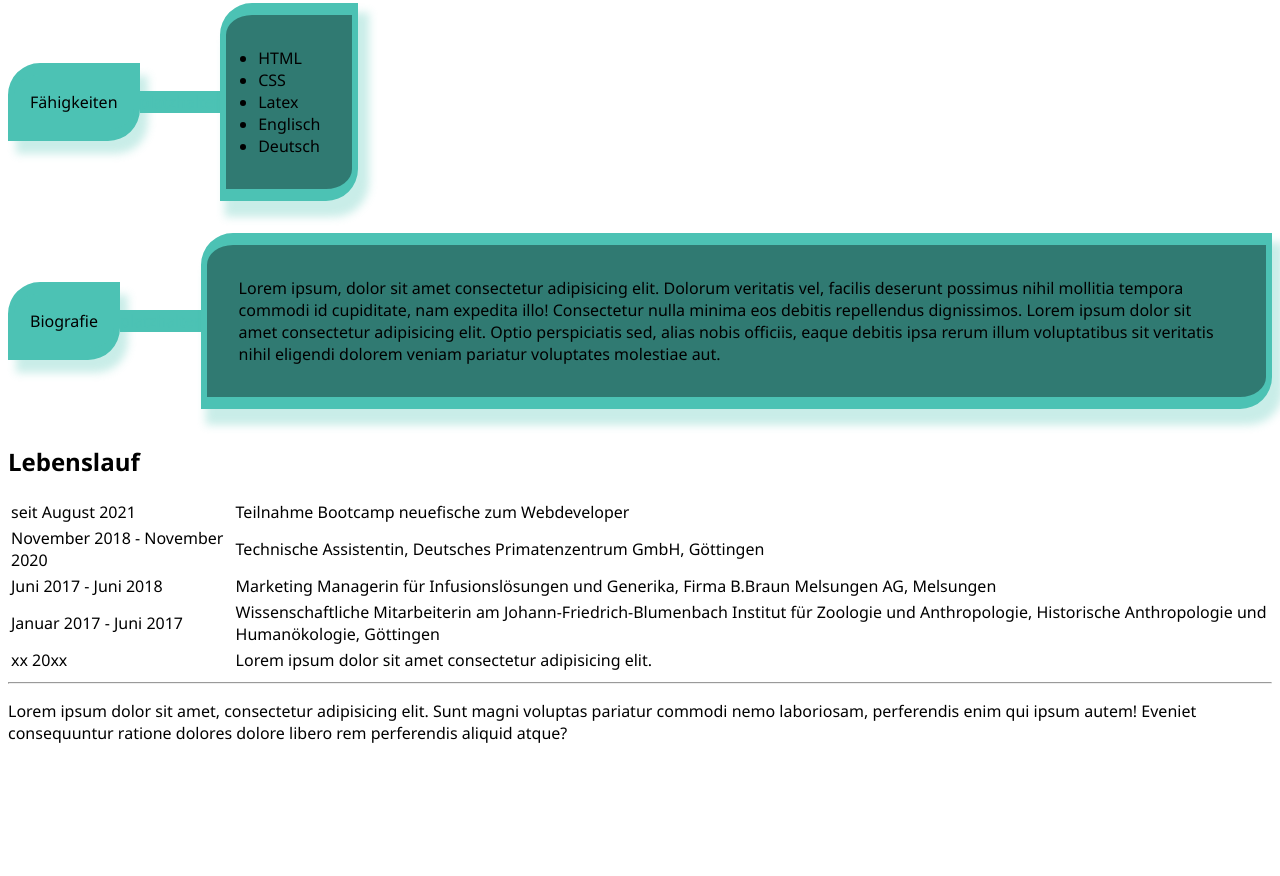
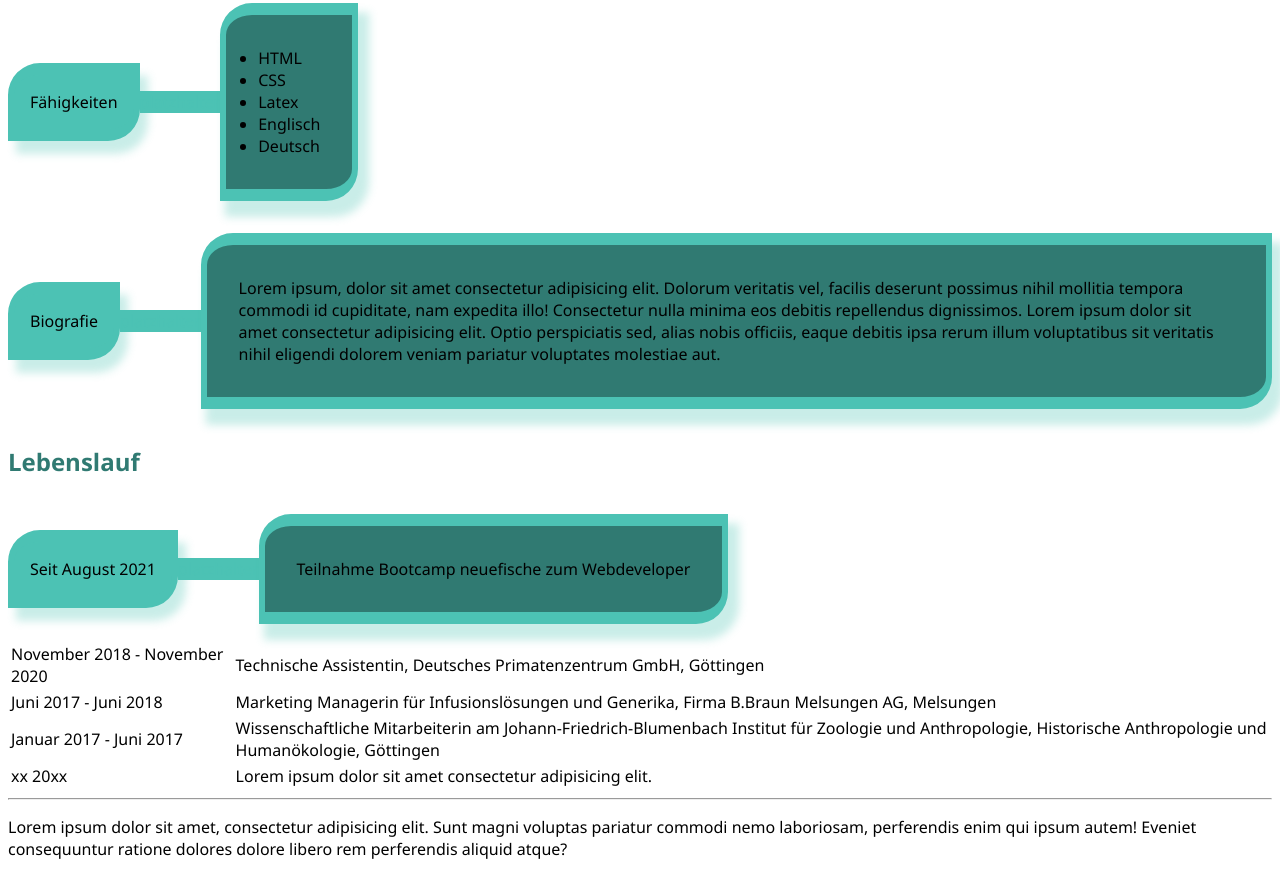
Before and after one commit to stschuessler/personal-website, a plain HTML site: page index.html in a window 1280 px wide. Shown: the part 719-1595 px from the top of the page. Before the commit the page ends 1479 px from the top, so only its background shows below. Drawn offline with Linux system fonts and the light colour scheme.

Commit message:
first panel snipet cv

```diff
--- a/index.html
+++ b/index.html
@@ -111,13 +111,27 @@
             </div>
         </section>
 
+
         <section>
-            <h2>Lebenslauf</h2>
+            <h2 class="lebenslauf">Lebenslauf</h2>
+            <div class="panel">
+                <div class="panel-box1">
+                   <p id="lebenslauf" class="panel-p">Seit August 2021</p>
+                </div>
+
+                <div class="panel-box2">
+                   <p class="panel-connection">platzhalter</p>
+                </div>
+
+                <div class="panel-box3">
+                     <p class=biografie-panel-box3>Teilnahme Bootcamp neuefische zum Webdeveloper</p>
+                </div>
+            </div>
+        </section>
+
+
+
                 <table>
-                    <tr>
-                        <td>seit August 2021</td>
-                        <td>Teilnahme Bootcamp neuefische zum Webdeveloper</td>
-                    </tr>
                     <tr>
                         <td>November 2018 - November 2020</td>
                         <td>Technische Assistentin, Deutsches Primatenzentrum GmbH, Göttingen</td>
--- a/stylesheet.css
+++ b/stylesheet.css
@@ -108,3 +108,7 @@ header {
 .xing-logo {
     width: 3rem;
 }
+
+.lebenslauf {
+    color: rgb(48, 122, 114, 48);
+}
```
